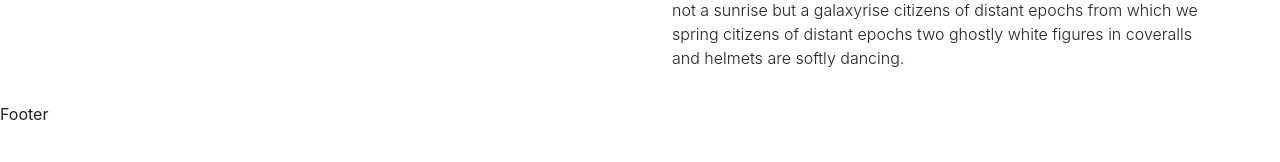
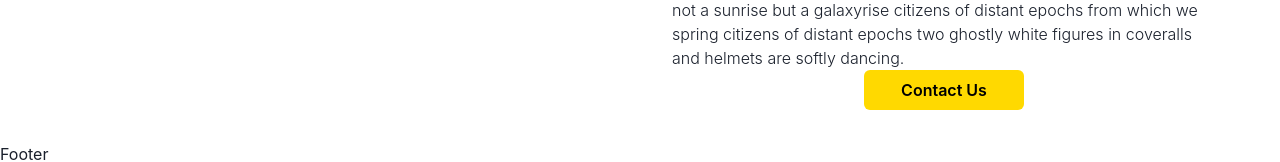
Before and after one commit to mdcoxe/shopify-tcg, a React (Create React App) app: page /aboutus in a window 1280 px wide. Shown: the part 1193-1355 px from the top of the page. Before the commit the page ends 1319 px from the top, so only its background shows below. Built offline with nearby package versions, Linux system fonts and the light colour scheme; what shopify-buy would draw is missing.

Commit message:
built contact us page

```diff
--- a/src/App.js
+++ b/src/App.js
@@ -5,6 +5,7 @@ import NavMenu from './components/NavMenu';
 import Home from './pages/Home';
 import ProductPage from './pages/ProductPage';
 import AboutUs from './pages/AboutUs';
+import ContactUs from './pages/ContactUs';
 
 function App() {
 	return (
@@ -15,6 +16,9 @@ function App() {
 				<NavMenu />
 
 				<Switch>
+					<Route path="/contactus">
+						<ContactUs />
+					</Route>
 					<Route path="/aboutus">
 						<AboutUs />
 					</Route>
--- a/src/pages/AboutUs.js
+++ b/src/pages/AboutUs.js
@@ -1,5 +1,13 @@
 import React from 'react';
-import { Box, Grid, Image, Text, Heading, Flex } from '@chakra-ui/react';
+import {
+	Box,
+	Grid,
+	Image,
+	Text,
+	Heading,
+	Flex,
+	Button,
+} from '@chakra-ui/react';
 
 const AboutUs = () => {
 	return (
@@ -55,6 +63,11 @@ const AboutUs = () => {
 						distant epochs from which we spring citizens of distant epochs two
 						ghostly white figures in coveralls and helmets are softly dancing.
 					</Text>
+					<a href="/contactus">
+						<Button w="10rem" backgroundColor="#FFD900" color="black">
+							Contact Us
+						</Button>
+					</a>
 				</Flex>
 			</Grid>
 		</Box>
--- /dev/null
+++ b/src/pages/ContactUs.js
@@ -0,0 +1,14 @@
+import React from 'react';
+
+const ContactUs = () => {
+	return (
+		<div>
+			<p>Contact Us</p>
+			<p>(555) 555-5555</p>
+			<p>555 Main St</p>
+			<p>AnyCity, AnyState 55555</p>
+		</div>
+	);
+};
+
+export default ContactUs;
```
